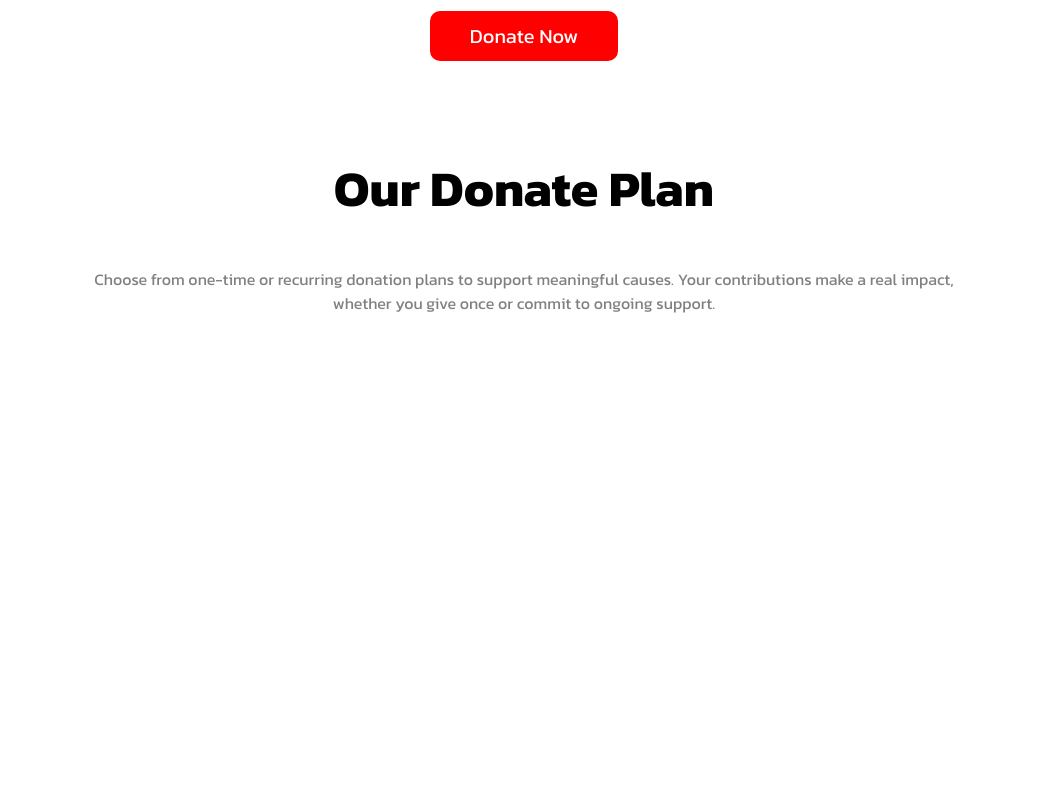
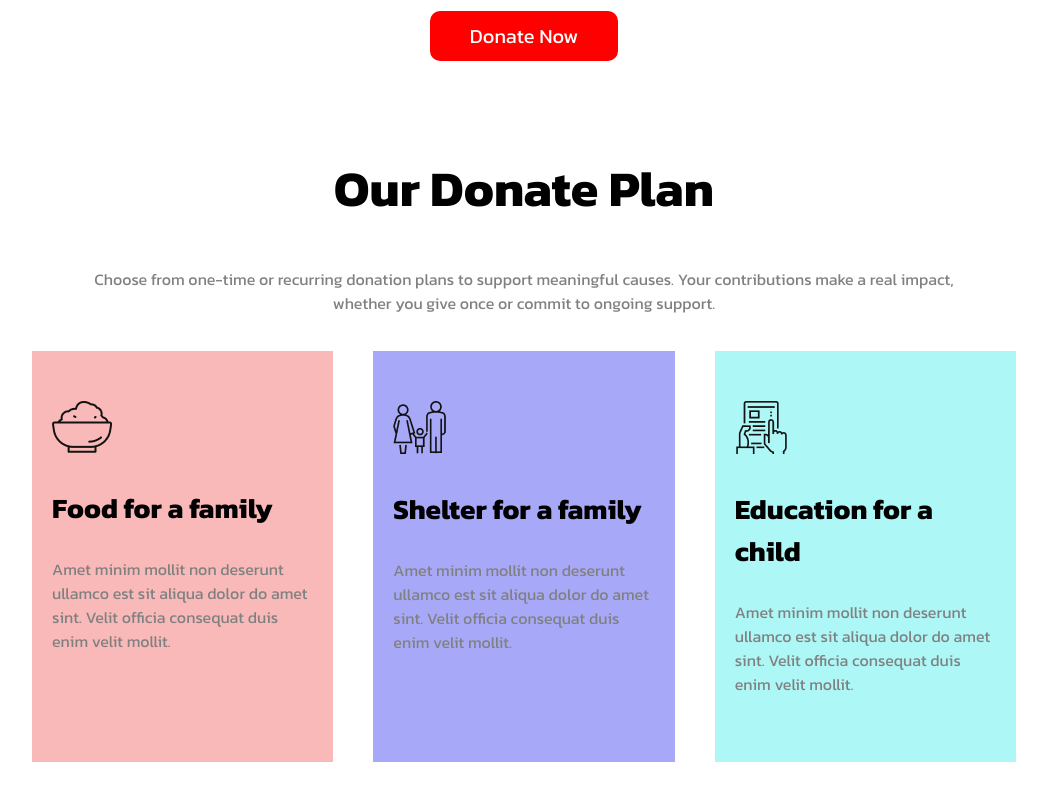
Before and after one commit to Junayedgit/Donate-project, a plain HTML site: page index.html in a window 1280 px wide. Shown: the part 1312-2112 px from the top of the page, without its empty margins (116-1163 px from the left). Before the commit the page ends 1677 px from the top, so only its background shows below. Drawn offline with Linux system fonts and the light colour scheme.

Commit message:
herothird

```diff
--- a/index.html
+++ b/index.html
@@ -56,6 +56,32 @@
         <h2>Our Donate Plan</h2>
         <p>Choose from one-time or recurring donation plans to support meaningful causes. Your contributions make a real
             impact, <br> whether you give once or commit to ongoing support.</p>
+        <section class="half-width">
+            <div id="food" class="box">
+                <img src="icons/food.png" alt="">
+                <h3>Food for a family</h3>
+                <p> Amet minim mollit non deserunt
+                    ullamco est sit aliqua dolor do amet
+                    sint. Velit officia consequat duis enim
+                    velit mollit.</p>
+            </div>
+            <div id="shelter" class="box">
+                <img src="icons/shelter.png" alt="">
+                <h3> Shelter for a family</h3>
+                <p> Amet minim mollit non deserunt
+                    ullamco est sit aliqua dolor do amet
+                    sint. Velit officia consequat duis enim
+                    velit mollit.</p>
+            </div>
+            <div id="edu" class="box">
+                <img src="icons/Frame-1.png" alt="">
+                <h3> Education for a child</h3>
+                <p> Amet minim mollit non deserunt
+                    ullamco est sit aliqua dolor do amet
+                    sint. Velit officia consequat duis enim
+                    velit mollit.</p>
+            </div>
+        </section>
 </body>
 
 </html>
--- a/style.css
+++ b/style.css
@@ -16,7 +16,7 @@ h2 {
 
 h3 {
     font-size: 28px;
-    color: gray;
+    color: black;
 }
 
 .background {
@@ -101,3 +101,29 @@ section {
     margin-bottom: 50px;
     margin-top: 0;
 }
+
+.half-width {
+    width: 80%;
+    margin-left: 10%;
+
+}
+
+.box {
+    margin: 20px;
+    padding: 50px 20px;
+    text-align: start;
+
+
+}
+
+#food {
+    background-color: rgb(250, 185, 185);
+}
+
+#shelter {
+    background-color: rgb(168, 168, 248);
+}
+
+#edu {
+    background-color: rgb(173, 247, 247);
+}
```
